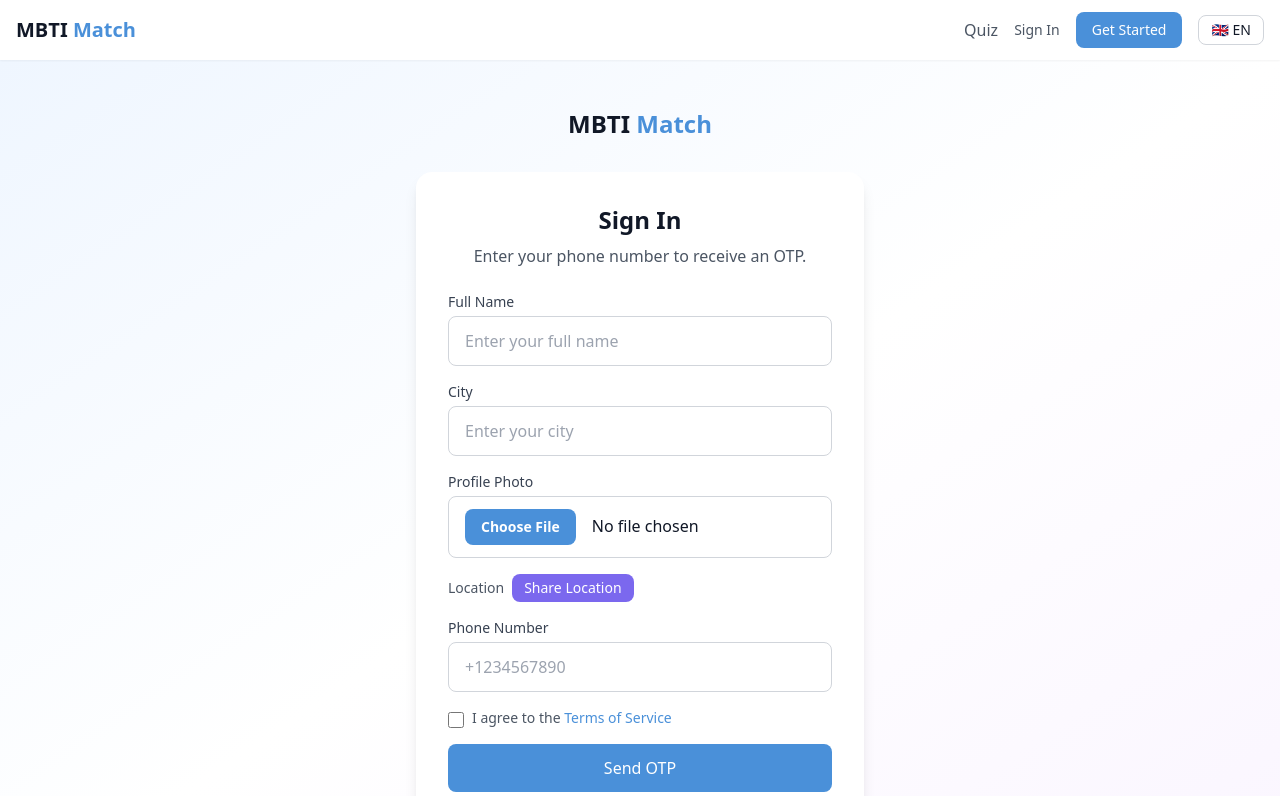
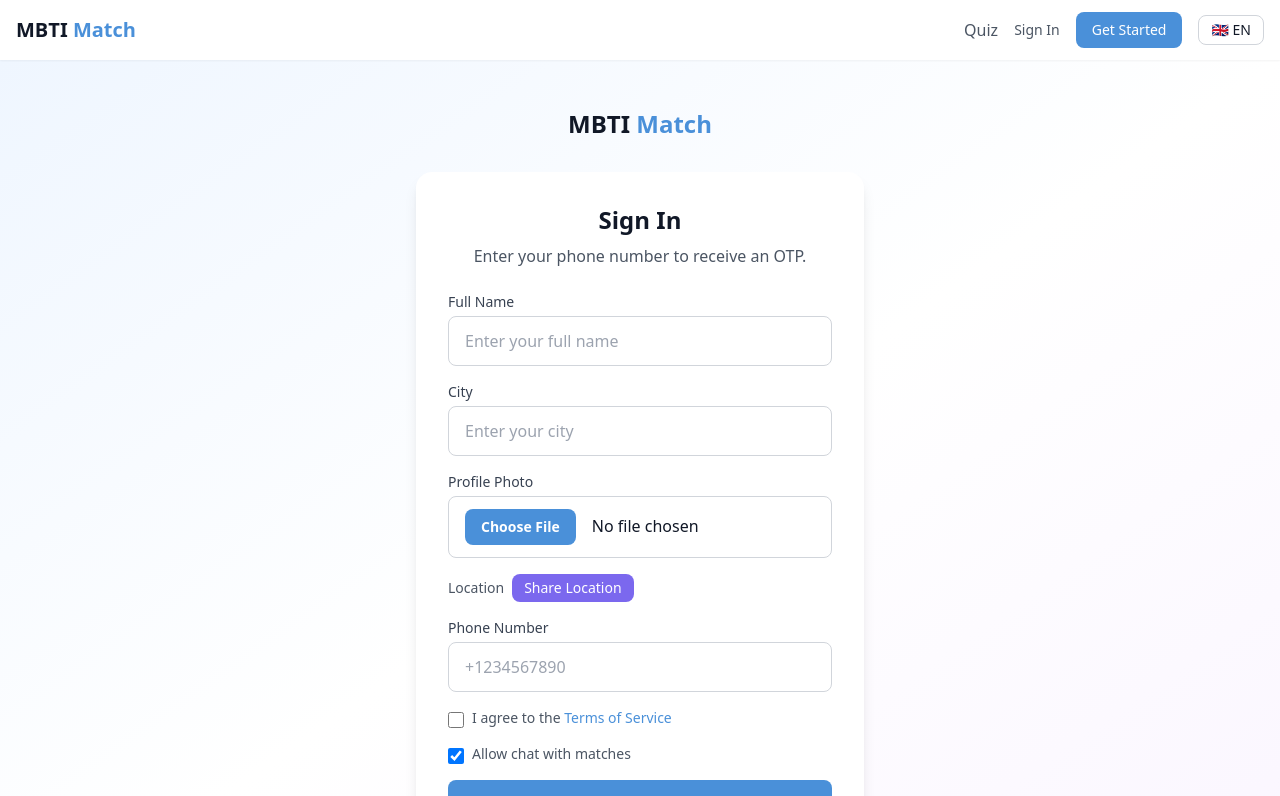
Before and after one commit to Jahanaray/MBTISharp, a React (Vite) app in the folder frontend/: page /login in a window 1280 px wide. Shown: the top 796 px of the page. Built offline with nearby package versions, Linux system fonts and the light colour scheme.

Commit message:
T092: Add chat preference checkbox to registration form

```diff
--- a/frontend/src/i18n/locales/en/common.json
+++ b/frontend/src/i18n/locales/en/common.json
@@ -119,6 +119,7 @@
     "shareLocation": "Share Location",
     "gettingLocation": "Getting location...",
     "locationCaptured": "Captured ({lat}, {lng})",
+    "allowChat": "Allow chat with matches",
     "acceptTerms": "I agree to the",
     "geolocationNotSupported": "Geolocation is not supported by your browser.",
     "locationDenied": "Location access was denied. Please enable it in settings.",
--- a/frontend/src/i18n/locales/fa/common.json
+++ b/frontend/src/i18n/locales/fa/common.json
@@ -119,6 +119,7 @@
     "shareLocation": "اشتراک‌گذاری موقعیت",
     "gettingLocation": "در حال دریافت موقعیت...",
     "locationCaptured": "دریافت شد ({lat}, {lng})",
+    "allowChat": "اجازه چت با جفت‌ها",
     "acceptTerms": "با شرایط زیر موافقم",
     "geolocationNotSupported": "موقعیت مکانی توسط مرورگر شما پشتیبانی نمی‌شود.",
     "locationDenied": "دسترسی به موقعیت رد شد. لطفاً آن را در تنظیمات فعال کنید.",
--- a/frontend/src/pages/Login.tsx
+++ b/frontend/src/pages/Login.tsx
@@ -14,6 +14,7 @@ function Login() {
   const [latitude, setLatitude] = useState<number | undefined>()
   const [longitude, setLongitude] = useState<number | undefined>()
   const [termsAccepted, setTermsAccepted] = useState(false)
+  const [allowChat, setAllowChat] = useState(true)
   const [otp, setOtp] = useState('')
   const [loading, setLoading] = useState(false)
   const [error, setError] = useState('')
@@ -54,12 +55,13 @@ function Login() {
             formData.append('fullName', fullName)
             formData.append('city', city)
             formData.append('termsAccepted', termsAccepted.toString())
+            formData.append('allowChat', allowChat.toString())
             if (latitude) formData.append('latitude', latitude.toString())
             if (longitude) formData.append('longitude', longitude.toString())
             if (photoFile) formData.append('photo', photoFile)
             return formData
           })()
-        : JSON.stringify({ phoneNumber, fullName, city, latitude, longitude, termsAccepted })
+        : JSON.stringify({ phoneNumber, fullName, city, latitude, longitude, termsAccepted, allowChat })
 
       const headers: HeadersInit = photoFile
         ? {}
@@ -220,6 +222,19 @@ function Login() {
                   </label>
                 </div>
 
+                <div className="flex items-start">
+                  <input
+                    id="allowChat"
+                    type="checkbox"
+                    checked={allowChat}
+                    onChange={(e) => setAllowChat(e.target.checked)}
+                    className="mt-1 w-4 h-4 text-primary border-gray-300 rounded focus:ring-primary"
+                  />
+                  <label htmlFor="allowChat" className="ml-2 text-sm text-gray-600">
+                    {t('auth.allowChat', 'Allow chat with matches')}
+                  </label>
+                </div>
+
                 {error && (
                   <p className="text-sm text-red-600 bg-red-50 p-3 rounded-lg">{error}</p>
                 )}
```
